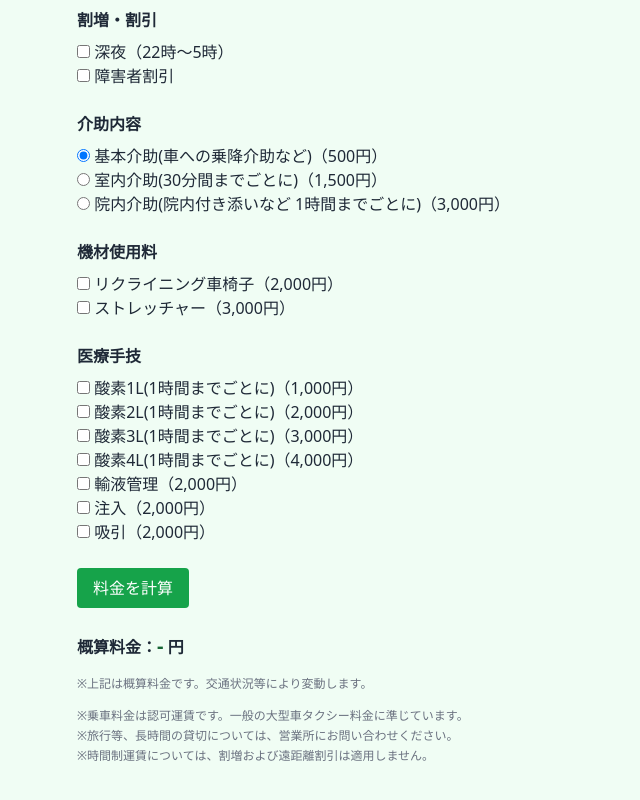
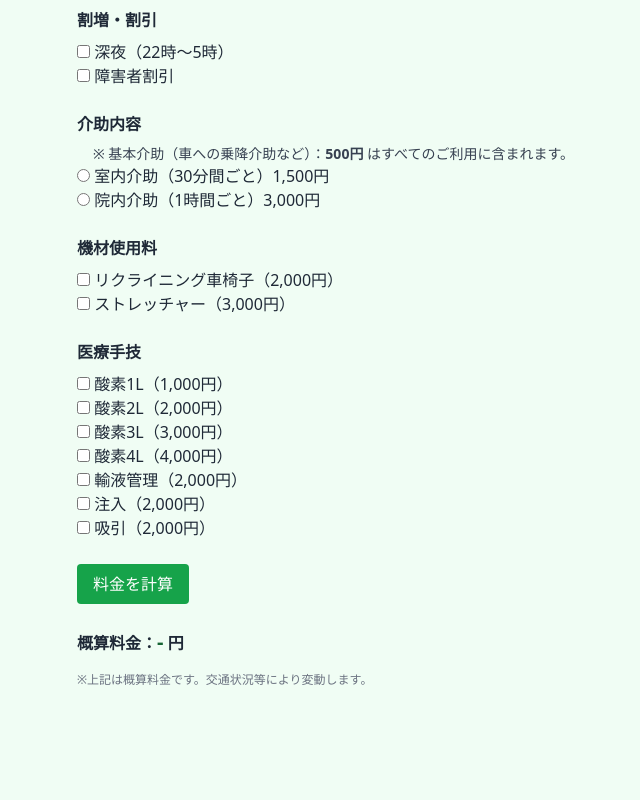
Before and after one commit to mukushina/kaigo-taxi-simulation, a plain HTML site: page index.html in a window 1280 px wide. Shown: the part 316-1116 px from the top of the page, without its empty margins (195-835 px from the left). After the commit the page ends 1044 px from the top, so only its background shows below. Drawn offline with nearby package versions, Linux system fonts and the light colour scheme; some packages are replaced by stand-ins of ours.

Commit message:
Update index.html

```diff
--- a/index.html
+++ b/index.html
@@ -1,13 +1,11 @@
 <!DOCTYPE html>
 <html lang="ja">
-
 <head>
   <meta charset="UTF-8" />
   <meta name="viewport" content="width=device-width, initial-scale=1.0" />
   <title>介護タクシー料金シミュレーター</title>
   <script src="https://cdn.tailwindcss.com"></script>
 </head>
-
 <body class="bg-green-50 text-gray-800">
   <div class="max-w-3xl mx-auto py-10 px-4">
     <h1 class="text-2xl font-bold text-center mb-6">介護タクシー ぬっく<br>料金シミュレーター</h1>
@@ -22,7 +20,7 @@
       <input type="text" id="end-address" class="w-full p-2 border rounded" placeholder="例：大阪市北区梅田" />
     </div>
 
-    <!-- 割引・オプション -->
+    <!-- 割増・割引 -->
     <div class="mb-6">
       <label class="block font-semibold mb-2">割増・割引</label>
       <label class="block"><input type="checkbox" id="night" /> 深夜（22時〜5時）</label>
@@ -32,9 +30,9 @@
     <!-- 介助 -->
     <div class="mb-6">
       <label class="block font-semibold mb-2">介助内容</label>
-      <label class="block"><input type="radio" name="assistance" value="basic"checked  /> 基本介助(車への乗降介助など)（500円）</label>
-      <label class="block"><input type="radio" name="assistance" value="indoor" /> 室内介助(30分間までごとに)（1,500円）</label>
-      <label class="block"><input type="radio" name="assistance" value="inHospital" /> 院内介助(院内付き添いなど 1時間までごとに)（3,000円）</label>
+      <p class="text-sm text-gray-700 ml-4">※ 基本介助（車への乗降介助など）：<strong>500円</strong> はすべてのご利用に含まれます。</p>
+      <label class="block"><input type="radio" name="assistance" value="indoor" /> 室内介助（30分間ごと）1,500円</label>
+      <label class="block"><input type="radio" name="assistance" value="inHospital" /> 院内介助（1時間ごと）3,000円</label>
     </div>
 
     <!-- 機材 -->
@@ -47,10 +45,10 @@
     <!-- 医療手技 -->
     <div class="mb-6">
       <label class="block font-semibold mb-2">医療手技</label>
-      <label class="block"><input type="checkbox" id="oxygen1L" data-label="酸素1L" /> 酸素1L(1時間までごとに)（1,000円）</label>
-      <label class="block"><input type="checkbox" id="oxygen2L" data-label="酸素2L" /> 酸素2L(1時間までごとに)（2,000円）</label>
-      <label class="block"><input type="checkbox" id="oxygen3L" data-label="酸素3L" /> 酸素3L(1時間までごとに)（3,000円）</label>
-      <label class="block"><input type="checkbox" id="oxygen4L" data-label="酸素4L" /> 酸素4L(1時間までごとに)（4,000円）</label>
+      <label class="block"><input type="checkbox" id="oxygen1L" data-label="酸素1L" /> 酸素1L（1,000円）</label>
+      <label class="block"><input type="checkbox" id="oxygen2L" data-label="酸素2L" /> 酸素2L（2,000円）</label>
+      <label class="block"><input type="checkbox" id="oxygen3L" data-label="酸素3L" /> 酸素3L（3,000円）</label>
+      <label class="block"><input type="checkbox" id="oxygen4L" data-label="酸素4L" /> 酸素4L（4,000円）</label>
       <label class="block"><input type="checkbox" id="infusion" data-label="輸液管理" /> 輸液管理（2,000円）</label>
       <label class="block"><input type="checkbox" id="injection" data-label="注入" /> 注入（2,000円）</label>
       <label class="block"><input type="checkbox" id="suction" data-label="吸引" /> 吸引（2,000円）</label>
@@ -62,11 +60,6 @@
       <h2 class="font-bold mb-2">概算料金：<span id="total-fee" class="text-xl text-green-800">-</span> 円</h2>
       <div id="fee-details" class="text-sm text-gray-700 space-y-1"></div>
       <p class="text-xs text-gray-500 mt-4">※上記は概算料金です。交通状況等により変動します。</p>
-      <div class="text-xs text-gray-500 mt-4 space-y-1">
-        <p>※乗車料金は認可運賃です。一般の大型車タクシー料金に準じています。</p>
-        <p>※旅行等、長時間の貸切については、営業所にお問い合わせください。</p>
-        <p>※時間制運賃については、割増および遠距離割引は適用しません。</p>
-      </div>
     </div>
   </div>
 
@@ -127,23 +120,24 @@
         let total = 0;
         const details = [];
 
-        if (distance <= PRICE_CONFIG.baseDistanceKm) {
-          total += PRICE_CONFIG.baseFare;
-          details.push({ label: "初乗運賃", value: PRICE_CONFIG.baseFare });
-        } else {
-          total += PRICE_CONFIG.baseFare;
+        total += PRICE_CONFIG.baseFare;
+        details.push({ label: "初乗運賃", value: PRICE_CONFIG.baseFare });
+
+        if (distance > PRICE_CONFIG.baseDistanceKm) {
           const extraM = (distance - PRICE_CONFIG.baseDistanceKm) * 1000;
           const extraFare = Math.ceil(extraM * PRICE_CONFIG.addFarePerM / 100) * 100;
           total += extraFare;
-          details.push({ label: "初乗運賃", value: PRICE_CONFIG.baseFare });
           details.push({ label: "加算運賃", value: extraFare });
         }
 
         total += PRICE_CONFIG.maxPickupFare;
         details.push({ label: "迎車料金", value: PRICE_CONFIG.maxPickupFare });
 
+        total += PRICE_CONFIG.assistance.basic;
+        details.push({ label: "基本介助", value: PRICE_CONFIG.assistance.basic });
+
         const assistanceType = document.querySelector('input[name="assistance"]:checked')?.value;
-        if (assistanceType && PRICE_CONFIG.assistance[assistanceType] > 0) {
+        if (assistanceType && PRICE_CONFIG.assistance[assistanceType]) {
           const fee = PRICE_CONFIG.assistance[assistanceType];
           total += fee;
           details.push({ label: `介助：${assistanceType}`, value: fee });
@@ -191,6 +185,7 @@
       }
     });
   </script>
+
   <script async defer src="https://maps.googleapis.com/maps/api/js?key=AIzaSyDE3emqaNVVROLWUMTUUoyrKcavsoA9x8c&libraries=places&callback=initMap"></script>
 </body>
 </html>
```
